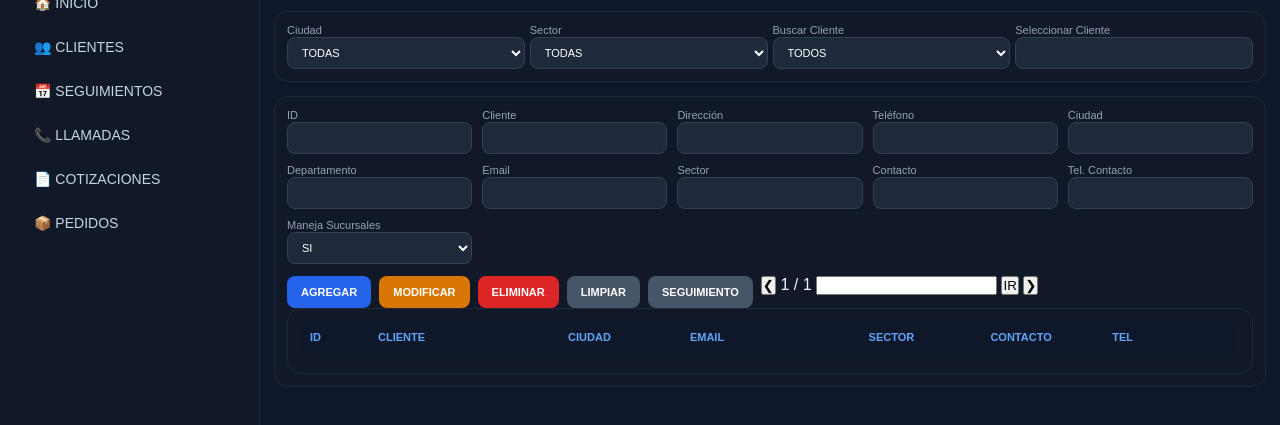
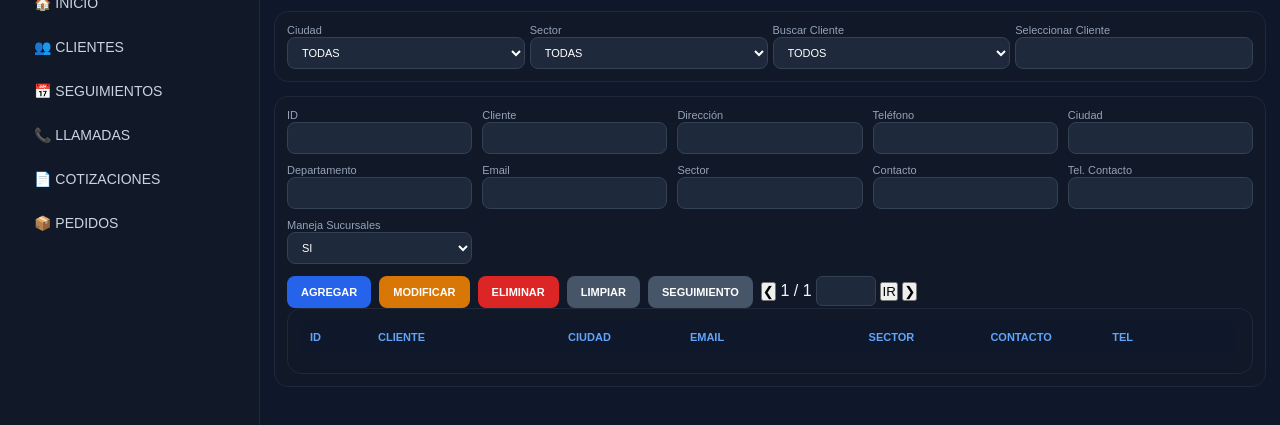
Before and after one commit to JuanVi75/crm_web, a website: page public/clientes.html in a window 1280 px wide. Shown: the part 97-522 px from the top of the page. Drawn offline with Linux system fonts and the light colour scheme; no server answers.

Commit message:
Update clientes.html

```diff
--- a/public/clientes.html
+++ b/public/clientes.html
@@ -18,7 +18,15 @@
         * {
             box-sizing: border-box;
         }
-
+        .page-input{
+            width:60px;
+            height:30px;
+            text-align:center;
+            border-radius:6px;
+            border:1px solid #334155;
+            background:#1e293b;
+            color:white;
+        }
         /* =========================================
             LAYOUT
         ========================================= */
```
